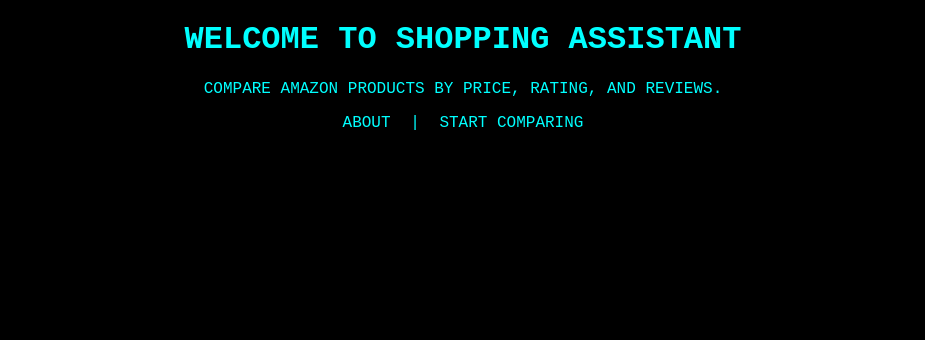
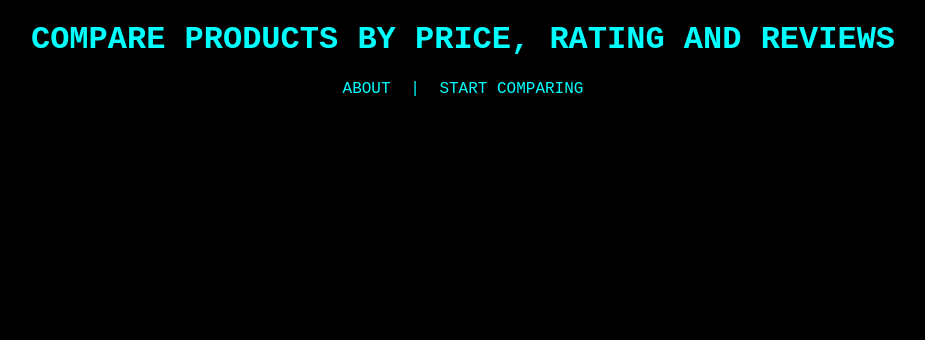
Before and after one commit to bshoemak2/shopping-assistant, a Flask app: page / in a window 1280 px wide. Shown: the part 117-457 px from the top of the page, without its empty margins (177-1102 px from the left). Run offline with Flask 3, Linux system fonts and the light colour scheme.

Commit message:
Update home and compare pages to 'COMPARE PRODUCTS BY PRICE, RATING AND REVIEWS'

```diff
--- a/templates/compare.html
+++ b/templates/compare.html
@@ -92,7 +92,7 @@
     </header>
     <div>
         <p><a href="/">HOME</a></p>
-        <h1>COMPARE PRODUCTS</h1>
+        <h1>COMPARE PRODUCTS BY PRICE, RATING AND REVIEWS</h1>
         <input type="text" id="products" placeholder="e.g., wireless earbuds, bluetooth speaker">
         <button onclick="compare()">COMPARE</button>
         <button onclick="saveComparison()">SAVE</button>
--- a/templates/home.html
+++ b/templates/home.html
@@ -50,8 +50,7 @@
         <h1 style="margin: 0;">SHOPPING ASSISTANT</h1>
     </header>
     <div style="margin: 20px;">
-        <h1>WELCOME TO SHOPPING ASSISTANT</h1>
-        <p>COMPARE AMAZON PRODUCTS BY PRICE, RATING, AND REVIEWS.</p>
+        <h1>COMPARE PRODUCTS BY PRICE, RATING AND REVIEWS</h1>
         <p><a href="/about">ABOUT</a> | <a href="/compare">START COMPARING</a></p>
     </div>
     <footer>
```
